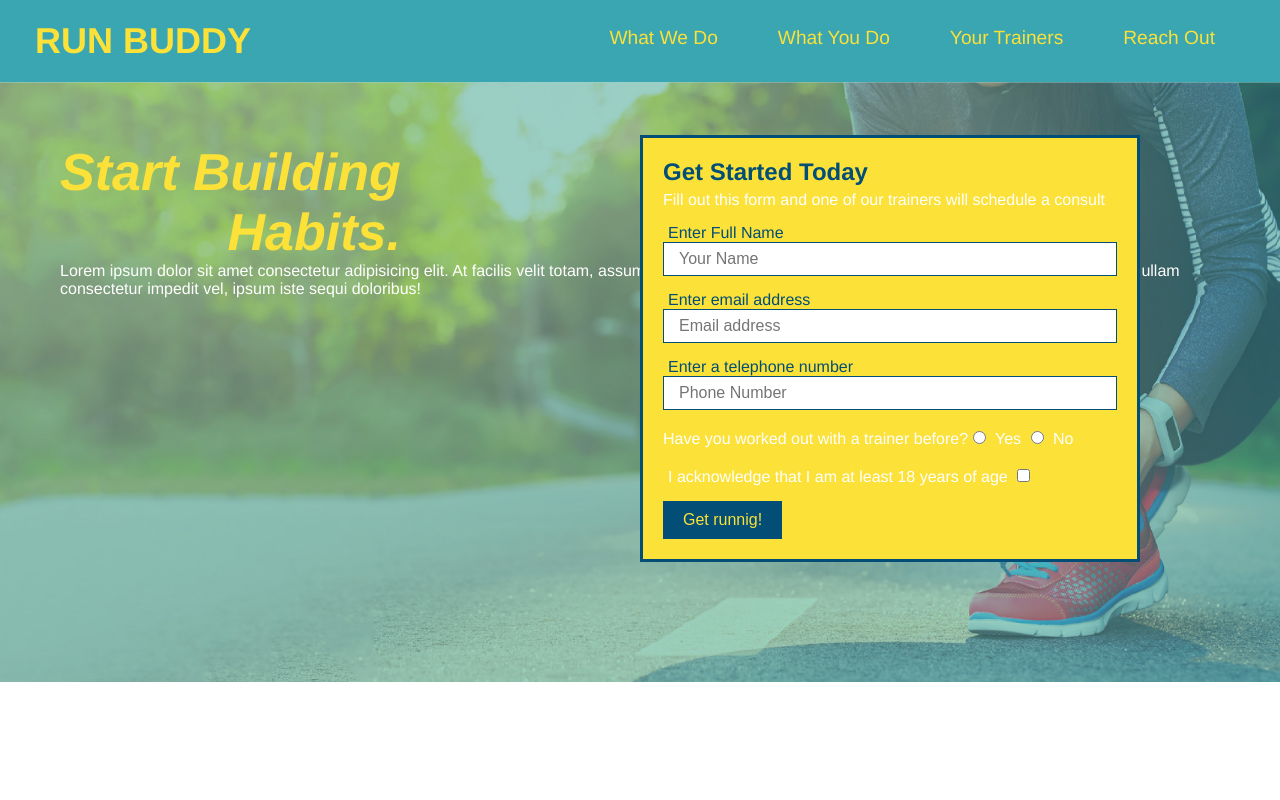
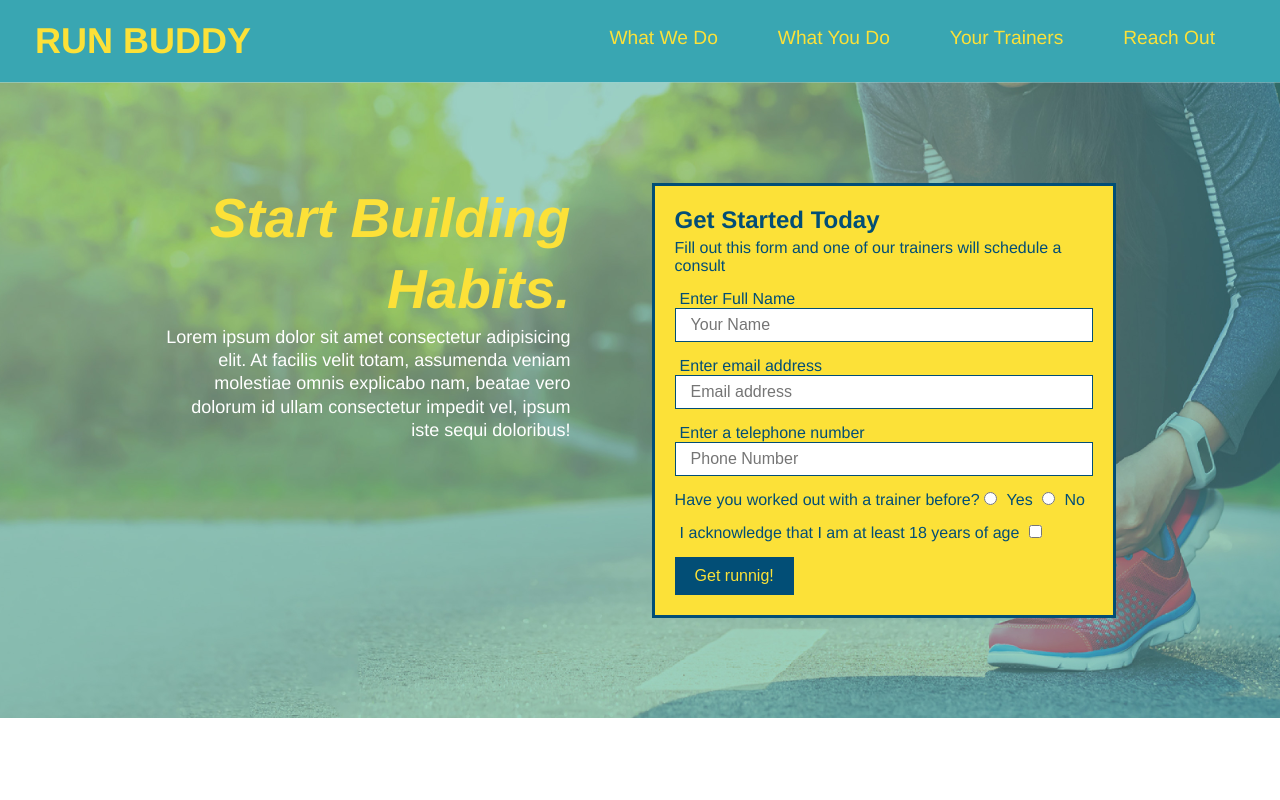
Before and after one commit to carlosbarnola/run-buddy, a plain HTML site: page index.html in a window 1280 px wide. Shown: the top 800 px of the page. Drawn offline with Linux system fonts and the light colour scheme.

Commit message:
add flexbox to the hero

```diff
--- a/assets/css/style.css
+++ b/assets/css/style.css
@@ -45,57 +45,26 @@ header nav ul li a {
     font-size: 1.5vw;
 }
 
-footer {
-    background: #fce138;
-    width: 100%;
-    padding: 40px 35px;
-}
-footer h2 {
-    display: inline;
-    color: #024e76;
-    font-size: 30px;
-    margin: 0;
-}
-footer div {
-    float: right;
-    line-height: 1.5;
-    text-align: right;
-}
-footer a {
-    color: #024e76;
-}
-
 section {
     padding: 60px;
 }
 .hero {
     background-image: url("../images/hero-bg.jpg");
-    height: 600px;
     background-size: cover;
     background-position: center;
-    position: relative;
-}
-.hero h2 {
-    color: #fce138;
-    font-size: 52px;
-    font-style: italic;
-    text-align: right;
-    display: inline-block;
+    display: flex;
+    justify-content: center;
+    flex-wrap: wrap;
 
 }
-.hero p {
-    color: #ffff;
-    display: inline-block;
-}
+
 .hero-form {
     color: #024e76;
     background-color: #fce138;
     padding: 20px;
-    width: 500px;
     border: solid 3px #024e76;
-    position: absolute;
-    bottom: 120px;
-    right: 140px;
+    width: 40%;
+    margin: 3.5%;
 }
 .hero-form h3 {
     margin: 0;
@@ -123,7 +92,19 @@ section {
     border: none;
     font-size: 16px;
 }
-
+.hero-cta {
+    width: 35%;
+    text-align: right;
+    margin: 3.5%;
+    color: #fff;
+    font-size: 18px;
+    line-height: 1.3;
+}
+.hero-cta h2 {
+    font-style: italic;
+    font-size: 55px;
+    color: #fce138;
+}
 .intro {
     text-align: center;
 }
@@ -248,3 +229,27 @@ section {
 .contac-info a {
     color: #fce138;
 }
+
+/*********** Footer Section ***************/
+footer {
+    background: #fce138;
+    width: 100%;
+    padding: 40px 35px;
+    display: flex;
+    justify-content: space-between;
+    flex-wrap: wrap;
+}
+footer h2 {
+
+    color: #024e76;
+    font-size: 30px;
+    margin: 0;
+}
+footer div {
+
+    line-height: 1.5;
+    text-align: right;
+}
+footer a {
+    color: #024e76;
+}
```
